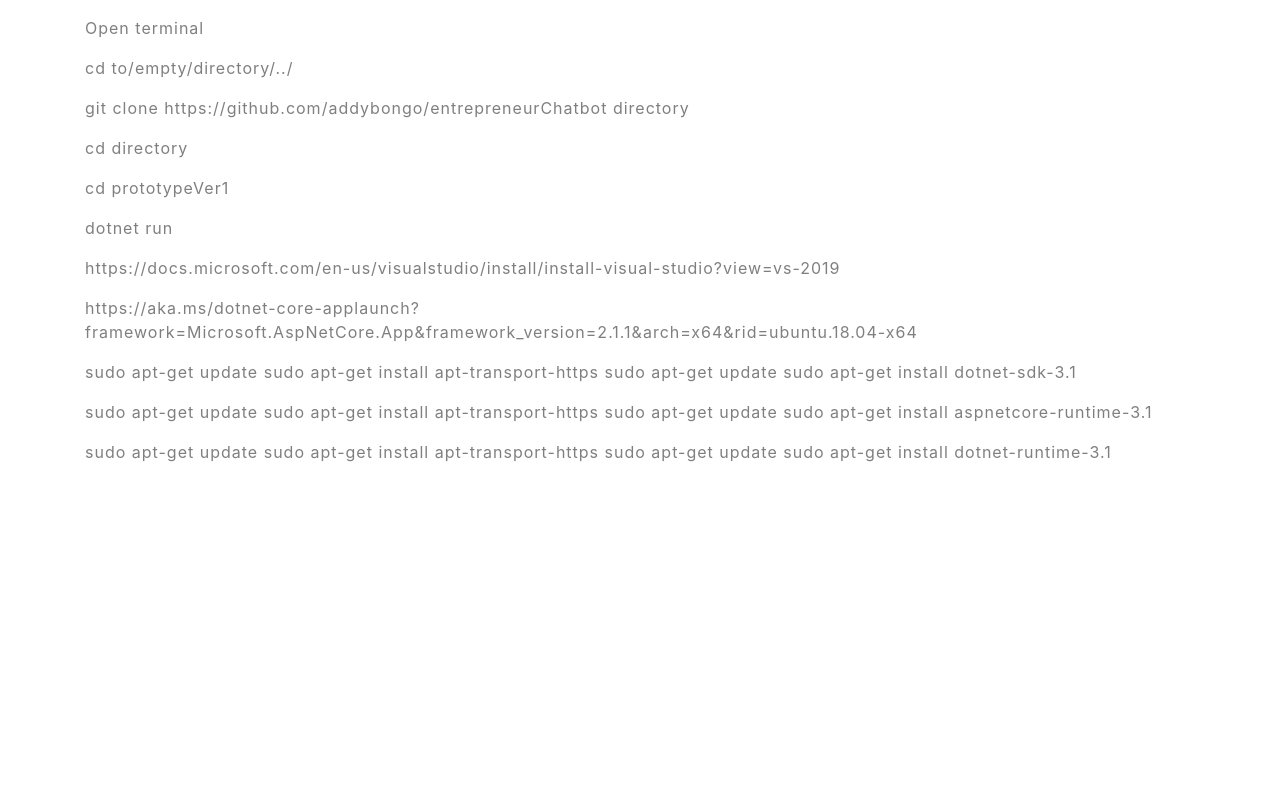
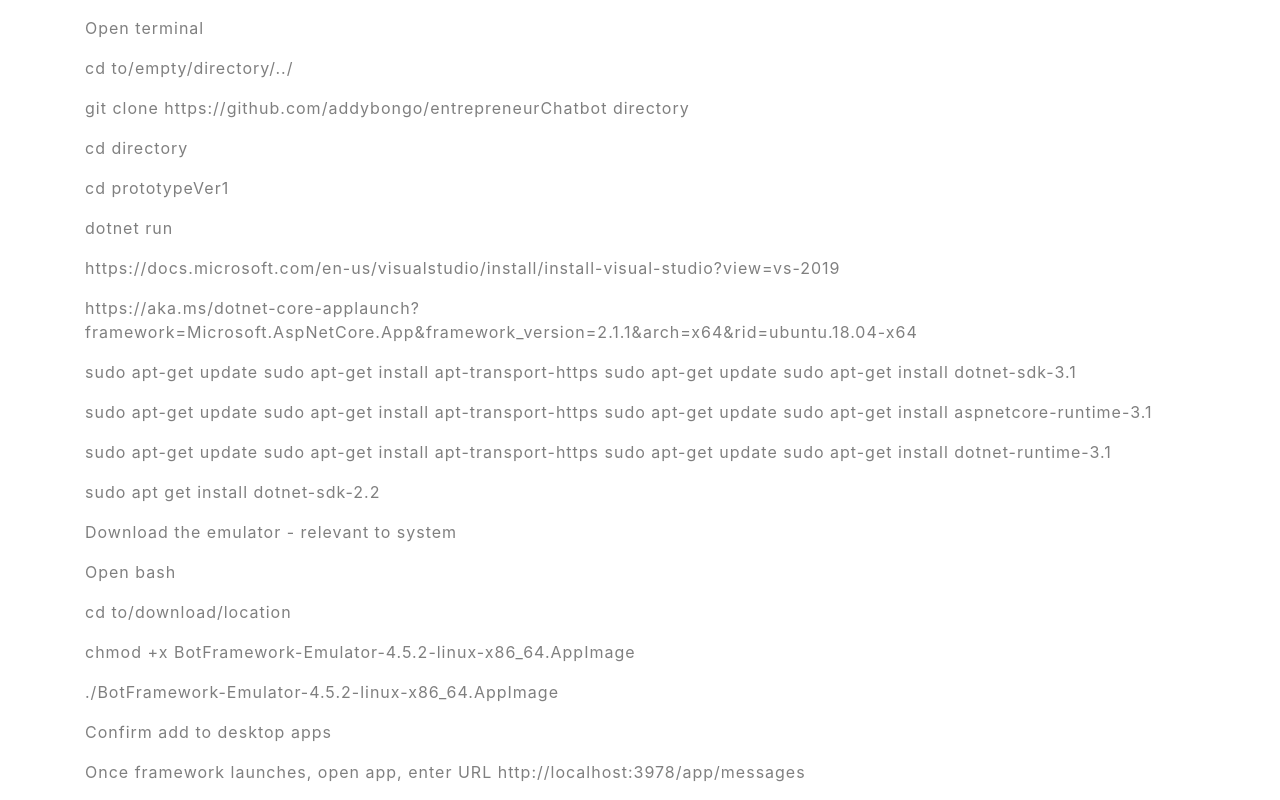
Before and after one commit to GCHeroes1/Group42Website, a website with bundled scripts: page 8appendices.html in a window 1280 px wide. Shown: the part 1053-1853 px from the top of the page. Before the commit the page ends 1533 px from the top, so only its background shows below. Built offline with nearby package versions, Linux system fonts and the light colour scheme.

Commit message:
adding some stuff to deployment manual
Took 7 minutes

```diff
--- a/8appendices.html
+++ b/8appendices.html
@@ -130,11 +130,16 @@
             sudo apt-get install apt-transport-https
             sudo apt-get update
             sudo apt-get install dotnet-runtime-3.1</p>
-          <p class="text-black-50"></p>
-          <p class="text-black-50"></p>
-          <p class="text-black-50"></p>
-          <p class="text-black-50"></p>
-          <p class="text-black-50"></p>
+          <p class="text-black-50">sudo apt get install dotnet-sdk-2.2</p>
+          <p class="text-black-50">Download the emulator - relevant to system </p>
+          <p class="text-black-50">Open bash</p>
+          <p class="text-black-50">cd to/download/location</p>
+          <p class="text-black-50">chmod +x BotFramework-Emulator-4.5.2-linux-x86_64.AppImage</p>
+          <p class="text-black-50">./BotFramework-Emulator-4.5.2-linux-x86_64.AppImage</p>
+          <p class="text-black-50">Confirm add to desktop apps</p>
+          <p class="text-black-50">Once framework launches, open app, enter URL http://localhost:3978/app/messages</p>
+
+
 
         </div>
       </div>
```
